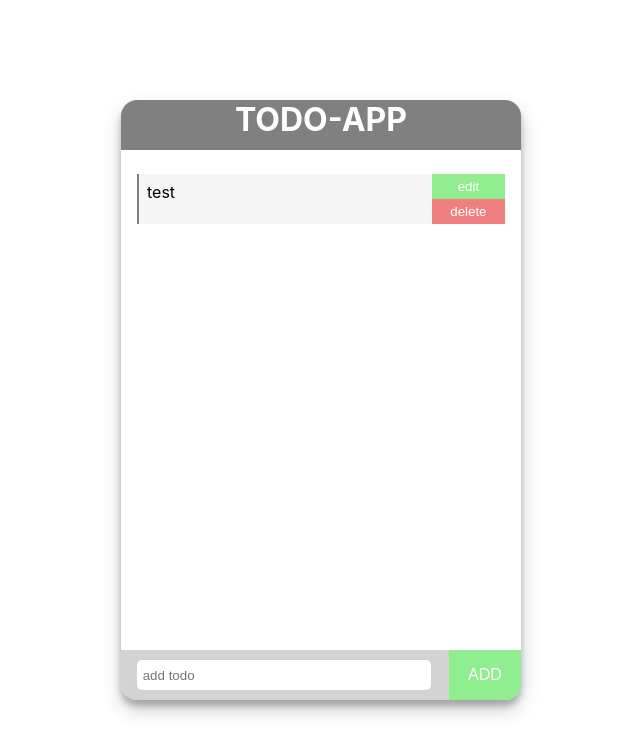
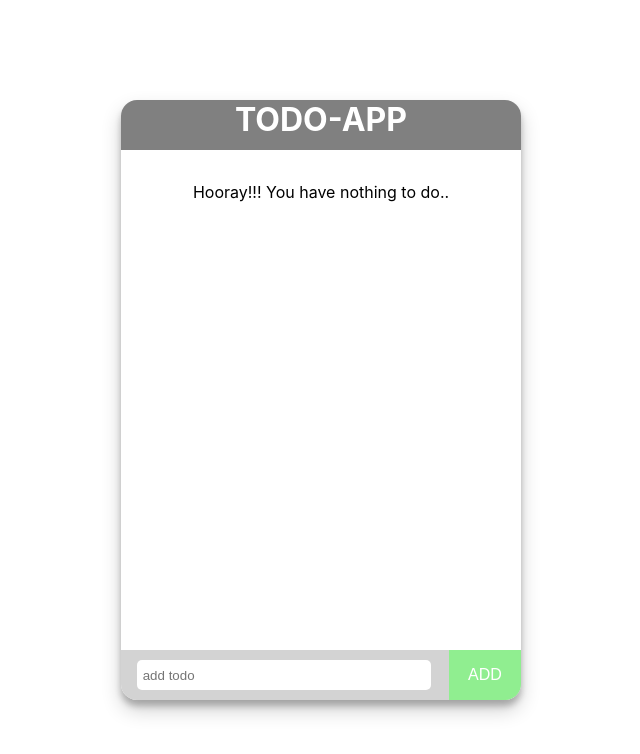
Before and after one commit to jericovalino/react-redux-todo-activity, a React (Create React App) app: page / in a window 1280 px wide. Shown: the top 754 px of the page, without its empty margins (319-959 px from the left). Built offline with nearby package versions, Linux system fonts and the light colour scheme.

Commit message:
Edit todo feature added

```diff
--- a/src/components/item/index.js
+++ b/src/components/item/index.js
@@ -1,9 +1,11 @@
-import React from 'react';
+import React, { useState } from 'react';
 import style from './style.module.css';
 import { useDispatch } from 'react-redux';
 
 const Item = (props) => {
 
+    const [showEdit, setShowEdit] = useState(false);
+    const [editValue, setEditValue] = useState(props.children);
     const dispatch = useDispatch();
 
     const deleteTodoHandler = () => {
@@ -14,18 +16,30 @@ const Item = (props) => {
     }
 
     const editTodoHandler = () => {
-        dispatch({
-            type: 'EDIT_TODO',
-            id: props.id
-        })
+        if (!showEdit) {
+            setShowEdit(!showEdit);
+        } else {
+            dispatch({
+                type: 'EDIT_TODO',
+                id: props.id,
+                data: editValue
+            });
+            setShowEdit(false);
+        }
+    }
+
+    const editInputHandler = (e) => {
+        setEditValue(e.target.value);
     }
 
     return (
         <div className={style.item}>
-            <span>{props.children}</span>
+            <span>
+                {showEdit ? (<input value={editValue} onChange={editInputHandler} />) : props.children}
+            </span>
             <div>
                 <button className={style.editBtn}
-                    onClick={editTodoHandler}>edit</button>
+                    onClick={editTodoHandler}>{showEdit ? 'save' : 'edit'}</button>
                 <button className={style.deleteBtn}
                     onClick={deleteTodoHandler}>delete</button>
             </div>
--- a/src/components/item/style.module.css
+++ b/src/components/item/style.module.css
@@ -14,6 +14,13 @@
     grid-row: 1 / 3;
     padding: .5em;
     text-align: left;
+}
+
+.item span input {
+    height: 30px;
+    width: 80%;
+    border: 1px solid grey;
+    border-radius: 5px;
 }
 
 .editBtn{
--- a/src/components/todos/index.js
+++ b/src/components/todos/index.js
@@ -10,7 +10,9 @@ const Todos = () => {
 
     return (
         <div className={style.todoItems}>
-            {todos.map((item, i) => <Item key={i} id={item.id}>{item.data}</Item>) }
+            {todos.length === 0  ?
+            (<p>Hooray!!! You have nothing to do..</p>):
+            todos.map((item, i) => <Item key={i} id={item.id}>{item.data}</Item>) }
         </div>
     )
 }
--- a/src/reducer.js
+++ b/src/reducer.js
@@ -1,6 +1,4 @@
-const initState = [
-    {data: "test", id: 123}
-];
+const initState = [];
 
 const todoReducer = (state = initState, action) => {
     if (action.type === 'ADD_TODO') {
@@ -11,6 +9,17 @@ const todoReducer = (state = initState, action) => {
         state = state.filter(item => item.id !== action.id );
         return state;
     }
+    else if (action.type === 'EDIT_TODO') {
+        state = state.map(todo => {
+            if(todo.id === action.id){
+                todo.data = action.data;
+                return todo
+            }else {
+                return todo
+            }
+        })
+        return state;
+    }
     else {
         return state;
     }
```
